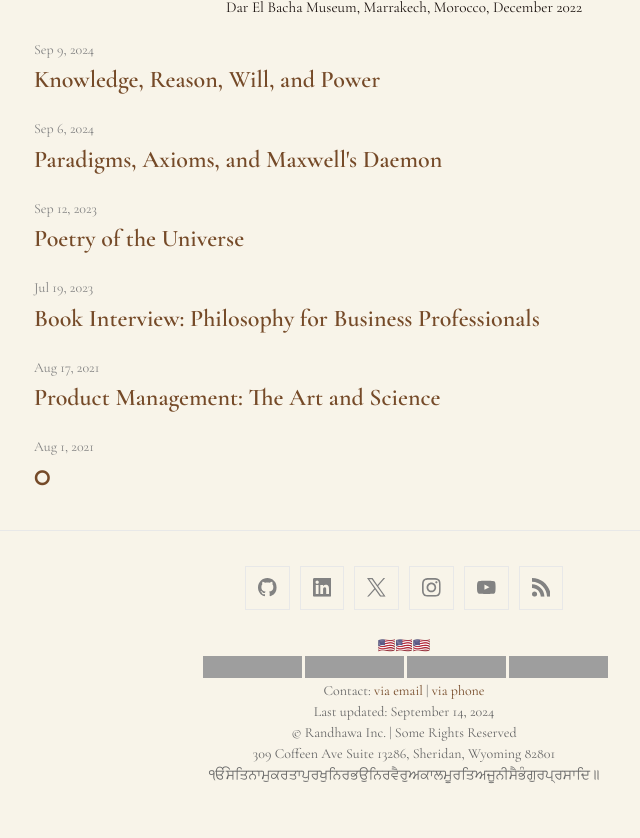
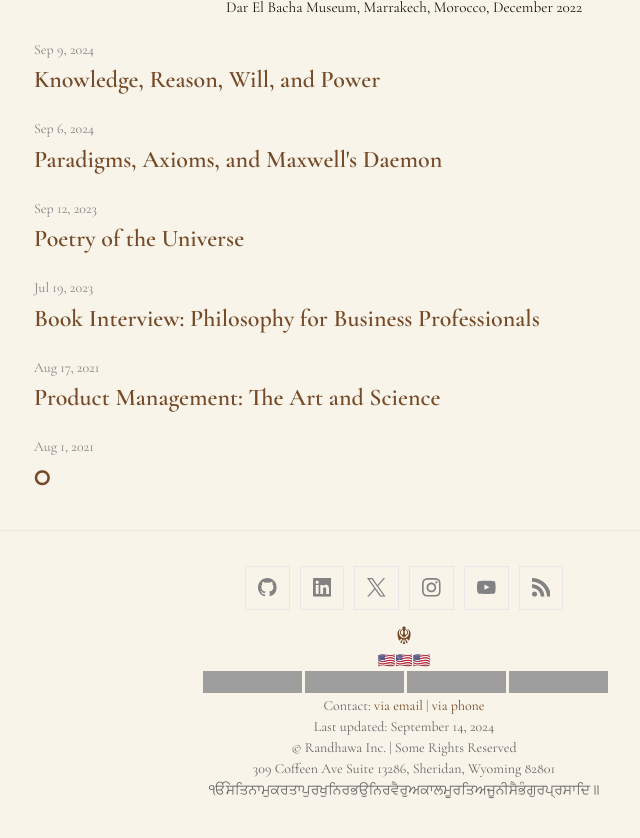
Before and after one commit to prabhchintan/prabhchintan.com, a Jekyll site: the page built from index.markdown, in a window 1280 px wide, cut to the strip 495-1340 px from the top of the page. Shown: the top 838 px of the strip, without its empty margins (236-876 px from the left). Built offline with Jekyll 4.4.1, drawn with Linux system fonts in a browser that asks for light colours; grey boxes are pictures that could not be loaded.

```diff
--- a/_includes/footer.html
+++ b/_includes/footer.html
@@ -33,7 +33,8 @@
     <div class="social-links">
       {%- include social.html -%}
     </div>
-    <div class="center-text" style="text-align: center; margin-top: 20px;">
+    <div class="center-text" style="text-align: center; margin-top: 10px;">
+      <a href="https://www.youtube.com/@SGPCSriAmritsar" style="text-decoration: none;"><span style="font-size: 24px; display: inline-block; line-height: 1;">☬</span></a><br>
       <a href="https://www.archives.gov/founding-docs/constitution-transcript">🇺🇸🇺🇸🇺🇸</a>
       <p xmlns:cc="http://creativecommons.org/ns#" ><a href="https://creativecommons.org/licenses/by-nc-sa/4.0/?ref=chooser-v1" target="_blank" rel="license noopener noreferrer" style="display:inline-block;"><img style="height:22px!important;margin-left:3px;vertical-align:text-bottom;" src="https://mirrors.creativecommons.org/presskit/icons/cc.svg?ref=chooser-v1" alt=""><img style="height:22px!important;margin-left:3px;vertical-align:text-bottom;" src="https://mirrors.creativecommons.org/presskit/icons/by.svg?ref=chooser-v1" alt=""><img style="height:22px!important;margin-left:3px;vertical-align:text-bottom;" src="https://mirrors.creativecommons.org/presskit/icons/nc.svg?ref=chooser-v1" alt=""><img style="height:22px!important;margin-left:3px;vertical-align:text-bottom;" src="https://mirrors.creativecommons.org/presskit/icons/sa.svg?ref=chooser-v1" alt=""></a><br>
         Contact: <a href="mailto:prab@hey.com">via email</a> | <a href="tel:+18323844877">via phone</a><br>
```
Also changed, not shown: 13 other files.
